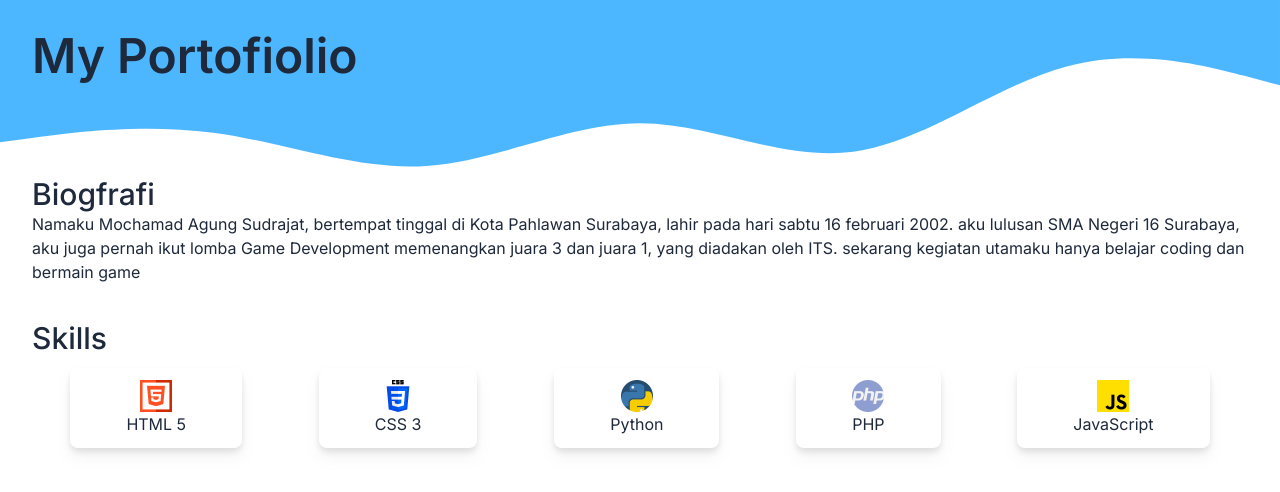
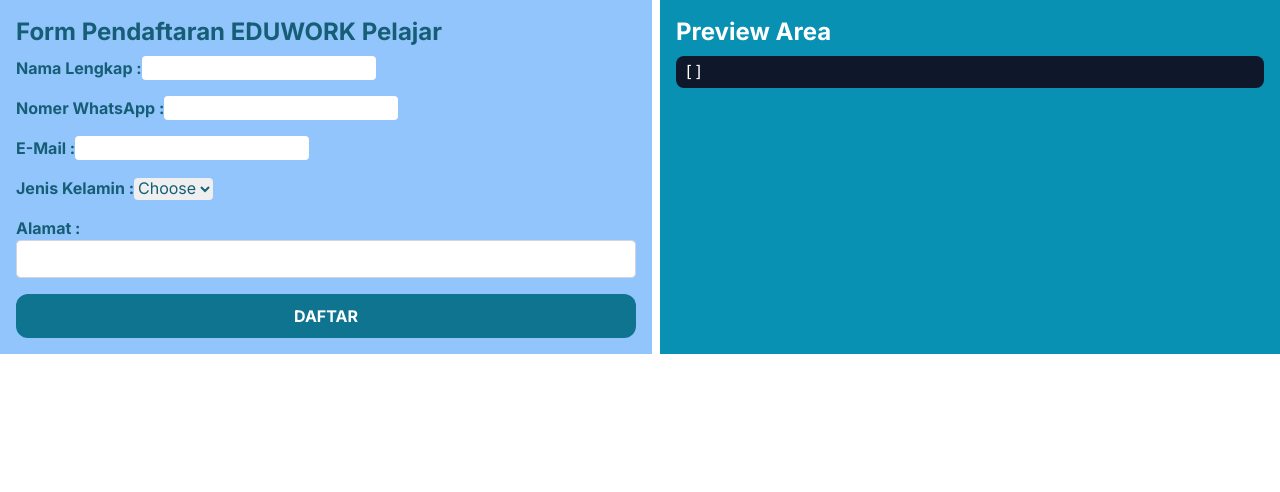
Before and after one commit to ASECU-Cloud/MERN-Agung, a React (Create React App) app: page / in a window 1280 px wide. Shown: the top 492 px of the page. Built offline with nearby package versions, Linux system fonts and the light colour scheme.

Commit message:
All functional final

```diff
--- a/public/final.css
+++ b/public/final.css
@@ -466,145 +466,28 @@
   --tw-backdrop-sepia:  ;
 }
 
-.container {
-  width: 100%;
-}
-
-@media (min-width: 640px) {
-  .container {
-    max-width: 640px;
-  }
-}
-
-@media (min-width: 768px) {
-  .container {
-    max-width: 768px;
-  }
-}
-
-@media (min-width: 1024px) {
-  .container {
-    max-width: 1024px;
-  }
-}
-
-@media (min-width: 1280px) {
-  .container {
-    max-width: 1280px;
-  }
-}
-
-@media (min-width: 1536px) {
-  .container {
-    max-width: 1536px;
-  }
-}
-
-.card {
-  background-color: #fff;
-  border-radius: 0.5rem;
-}
-
-.absolute {
-  position: absolute;
-}
-
-.relative {
-  position: relative;
-}
-
-.top-0 {
-  top: 0px;
-}
-
-.left-0 {
-  left: 0px;
-}
-
-.z-10 {
-  z-index: 10;
-}
-
-.m-3 {
-  margin: 0.75rem;
-}
-
-.mx-auto {
-  margin-left: auto;
-  margin-right: auto;
-}
-
-.my-12 {
-  margin-top: 3rem;
-  margin-bottom: 3rem;
-}
-
-.mb-24 {
-  margin-bottom: 6rem;
-}
-
-.mt-11 {
-  margin-top: 2.75rem;
-}
-
-.mt-9 {
-  margin-top: 2.25rem;
-}
-
-.mt-10 {
-  margin-top: 2.5rem;
-}
-
-.mt-8 {
-  margin-top: 2rem;
-}
-
-.mb-12 {
-  margin-bottom: 3rem;
+.m-0 {
+  margin: 0px;
 }
 
 .flex {
   display: flex;
 }
 
-.h-80 {
-  height: 20rem;
+.hidden {
+  display: none;
 }
 
-.h-64 {
-  height: 16rem;
-}
-
-.h-48 {
-  height: 12rem;
-}
-
-.h-auto {
-  height: auto;
-}
-
-.h-56 {
-  height: 14rem;
-}
-
-.h-60 {
-  height: 15rem;
-}
-
-.w-6 {
-  width: 1.5rem;
-}
-
-.w-8 {
-  width: 2rem;
+.w-full {
+  width: 100%;
 }
 
 .w-auto {
   width: auto;
 }
 
-.w-full {
-  width: 100%;
+.flex-none {
+  flex: none;
 }
 
 .flex-col {
@@ -615,81 +498,143 @@
   flex-wrap: wrap;
 }
 
-.items-center {
-  align-items: center;
+.gap-x-2 {
+  -webkit-column-gap: 0.5rem;
+          column-gap: 0.5rem;
 }
 
-.justify-center {
-  justify-content: center;
+.space-y-2 > :not([hidden]) ~ :not([hidden]) {
+  --tw-space-y-reverse: 0;
+  margin-top: calc(0.5rem * calc(1 - var(--tw-space-y-reverse)));
+  margin-bottom: calc(0.5rem * var(--tw-space-y-reverse));
 }
 
-.justify-around {
-  justify-content: space-around;
+.whitespace-pre {
+  white-space: pre;
 }
 
-.justify-items-center {
-  justify-items: center;
+.rounded {
+  border-radius: 0.25rem;
 }
 
-.justify-self-center {
-  justify-self: center;
+.rounded-xl {
+  border-radius: 0.75rem;
 }
 
-.overflow-auto {
-  overflow: auto;
+.rounded-lg {
+  border-radius: 0.5rem;
 }
 
-.overflow-hidden {
-  overflow: hidden;
+.border {
+  border-width: 1px;
 }
 
-.overflow-x-auto {
-  overflow-x: auto;
+.border-solid {
+  border-style: solid;
 }
 
-.overflow-x-hidden {
-  overflow-x: hidden;
+.border-gray-300 {
+  --tw-border-opacity: 1;
+  border-color: rgb(209 213 219 / var(--tw-border-opacity));
 }
 
-.px-14 {
-  padding-left: 3.5rem;
-  padding-right: 3.5rem;
+.bg-blue-300 {
+  --tw-bg-opacity: 1;
+  background-color: rgb(147 197 253 / var(--tw-bg-opacity));
 }
 
-.py-3 {
-  padding-top: 0.75rem;
-  padding-bottom: 0.75rem;
+.bg-cyan-600 {
+  --tw-bg-opacity: 1;
+  background-color: rgb(8 145 178 / var(--tw-bg-opacity));
 }
 
-.px-8 {
-  padding-left: 2rem;
-  padding-right: 2rem;
+.bg-white {
+  --tw-bg-opacity: 1;
+  background-color: rgb(255 255 255 / var(--tw-bg-opacity));
 }
 
-.pt-8 {
-  padding-top: 2rem;
+.bg-cyan-700 {
+  --tw-bg-opacity: 1;
+  background-color: rgb(14 116 144 / var(--tw-bg-opacity));
 }
 
-.align-middle {
-  vertical-align: middle;
+.bg-slate-900 {
+  --tw-bg-opacity: 1;
+  background-color: rgb(15 23 42 / var(--tw-bg-opacity));
 }
 
-.text-3xl {
-  font-size: 1.875rem;
-  line-height: 2.25rem;
+.bg-clip-padding {
+  background-clip: padding-box;
 }
 
-.text-5xl {
-  font-size: 3rem;
-  line-height: 1;
+.p-4 {
+  padding: 1rem;
 }
 
-.font-medium {
-  font-weight: 500;
+.px-3 {
+  padding-left: 0.75rem;
+  padding-right: 0.75rem;
 }
 
-.font-semibold {
-  font-weight: 600;
+.py-1\.5 {
+  padding-top: 0.375rem;
+  padding-bottom: 0.375rem;
+}
+
+.py-1 {
+  padding-top: 0.25rem;
+  padding-bottom: 0.25rem;
+}
+
+.px-6 {
+  padding-left: 1.5rem;
+  padding-right: 1.5rem;
+}
+
+.py-2\.5 {
+  padding-top: 0.625rem;
+  padding-bottom: 0.625rem;
+}
+
+.py-2 {
+  padding-top: 0.5rem;
+  padding-bottom: 0.5rem;
+}
+
+.px-2 {
+  padding-left: 0.5rem;
+  padding-right: 0.5rem;
+}
+
+.pb-2 {
+  padding-bottom: 0.5rem;
+}
+
+.text-2xl {
+  font-size: 1.5rem;
+  line-height: 2rem;
+}
+
+.text-base {
+  font-size: 1rem;
+  line-height: 1.5rem;
+}
+
+.text-sm {
+  font-size: 0.875rem;
+  line-height: 1.25rem;
+}
+
+.font-bold {
+  font-weight: 700;
+}
+
+.font-normal {
+  font-weight: 400;
+}
+
+.uppercase {
+  text-transform: uppercase;
 }
 
 .text-slate-800 {
@@ -697,64 +642,36 @@
   color: rgb(30 41 59 / var(--tw-text-opacity));
 }
 
-.drop-shadow-lg {
-  --tw-drop-shadow: drop-shadow(0 10px 8px rgb(0 0 0 / 0.04)) drop-shadow(0 4px 3px rgb(0 0 0 / 0.1));
-  -webkit-filter: var(--tw-blur) var(--tw-brightness) var(--tw-contrast) var(--tw-grayscale) var(--tw-hue-rotate) var(--tw-invert) var(--tw-saturate) var(--tw-sepia) var(--tw-drop-shadow);
-          filter: var(--tw-blur) var(--tw-brightness) var(--tw-contrast) var(--tw-grayscale) var(--tw-hue-rotate) var(--tw-invert) var(--tw-saturate) var(--tw-sepia) var(--tw-drop-shadow);
+.text-cyan-800 {
+  --tw-text-opacity: 1;
+  color: rgb(21 94 117 / var(--tw-text-opacity));
+}
+
+.text-red-600 {
+  --tw-text-opacity: 1;
+  color: rgb(220 38 38 / var(--tw-text-opacity));
+}
+
+.text-gray-700 {
+  --tw-text-opacity: 1;
+  color: rgb(55 65 81 / var(--tw-text-opacity));
+}
+
+.text-white {
+  --tw-text-opacity: 1;
+  color: rgb(255 255 255 / var(--tw-text-opacity));
 }
 
 body{
   font-family: 'Inter', sans-serif;
 }
 
-@media (min-width: 640px) {
-  .sm\:mx-auto {
-    margin-left: auto;
-    margin-right: auto;
-  }
-
-  .sm\:mx-1 {
-    margin-left: 0.25rem;
-    margin-right: 0.25rem;
-  }
-
-  .sm\:mx-8 {
-    margin-left: 2rem;
-    margin-right: 2rem;
-  }
-
-  .sm\:h-32 {
-    height: 8rem;
-  }
-
-  .sm\:border-l-orange-800 {
-    --tw-border-opacity: 1;
-    border-left-color: rgb(154 52 18 / var(--tw-border-opacity));
-  }
-
-  .sm\:px-8 {
-    padding-left: 2rem;
-    padding-right: 2rem;
-  }
-}
-
-@media (min-width: 768px) {
-  .md\:h-auto {
-    height: auto;
-  }
-
-  .md\:w-full {
-    width: 100%;
-  }
+.focus\:outline-blue-700:focus {
+  outline-color: #1d4ed8;
 }
 
 @media (min-width: 1024px) {
-  .lg\:my-0 {
-    margin-top: 0px;
-    margin-bottom: 0px;
-  }
-
-  .lg\:mb-24 {
-    margin-bottom: 6rem;
+  .lg\:flex-1 {
+    flex: 1 1 0%;
   }
 }
--- a/public/index.html
+++ b/public/index.html
@@ -36,7 +36,7 @@
   </head>
   <body class="text-slate-800">
     <noscript>You need to enable JavaScript to run this app.</noscript>
-    <div id="content" class="mx-auto px-8 "></div>
+    <div id="content" ></div>
     <!--
       This HTML file is a template.
       If you open it directly in the browser, you will see an empty page.
--- a/src/App.jsx
+++ b/src/App.jsx
@@ -1,16 +1,26 @@
-import Biografi from "./parts/Biografi";
-import Header from "./parts/Header";
-import Skills from "./parts/Skills";
+import { useState } from "react";
+import FormTemplate from "./parts/FormTemplate";
+import Preview from "./parts/Preview";
 
 
 
 function App() {
+
+    const [userData,setUserData] = useState([])
+
+
     return (
-    <div className="container mx-auto">
-        <Header></Header>
-        <Biografi></Biografi>
-        <Skills></Skills>
-    </div> );
+    <div className="flex gap-x-2 flex-wrap">
+        <div className="w-full lg:flex-1 bg-blue-300 p-4">
+            <p className="font-bold text-2xl text-cyan-800 pb-2">Form Pendaftaran EDUWORK Pelajar</p>
+            <FormTemplate setUserData={setUserData} userData={userData}/>
+        </div>
+        <div className="w-full lg:flex-1 flex-none bg-cyan-600">
+            <Preview userData={userData}/>
+        </div>
+
+    </div>
+    );
 }
 
 export default App;
--- a/src/parts/Biografi.jsx
+++ /dev/null
@@ -1,13 +0,0 @@
-function Biografi() {
-    return (
-        <div>
-            <h2 className="text-3xl font-medium">Biogfrafi</h2>
-            <p>Namaku Mochamad Agung Sudrajat, bertempat tinggal di Kota Pahlawan Surabaya, lahir pada hari sabtu 16 februari 2002.
-            aku lulusan SMA Negeri 16 Surabaya, aku juga pernah ikut lomba Game Development memenangkan juara 3 dan juara 1, yang diadakan oleh ITS.
-            sekarang kegiatan utamaku hanya belajar coding dan bermain game
-            </p>
-        </div>
-     );
-}
-
-export default Biografi;
--- /dev/null
+++ b/src/parts/FormTemplate.jsx
@@ -0,0 +1,106 @@
+import { useState } from "react";
+import Validator from "./Validator";
+
+function FormTemplate({setUserData,userData}) {
+
+	const [nama,setNama] = useState('');
+	const [telp,setTelp] = useState('');
+	const [email,setEmail] = useState('');
+	const [gender,setGender]= useState('')
+	const [alamat,setAlamat] =useState('')
+    const [errDisp,setErrDisp] =useState({})
+
+
+	const handleSubmit = (e) =>{
+		e.preventDefault()
+        let password = Math.floor(Math.random()*10001)
+        let data = {nama,telp,email,gender,alamat,password}
+        let valid = Validator(data)
+
+        if (Object.values(valid).length) {
+            setErrDisp(valid)
+            return
+        }
+
+        let strData = JSON.stringify(data,undefined,4)
+        setUserData(userData=[...userData,JSON.parse(strData)])
+		setNama('')
+		setTelp('')
+		setEmail('')
+		setGender('')
+		setAlamat('')
+        setErrDisp('')
+	}
+
+    // useEffect(()=>{
+    //     console.log(errDisp[0].erNama);
+    // },[errDisp])
+
+    return (
+        <div>
+        <form onSubmit={handleSubmit} className="text-cyan-800 font-bold text-base flex flex-col space-y-2">
+            <label htmlFor="Nama">
+                Nama Lengkap :
+                <input
+                    id="Nama"
+                    type="Nama"
+					value={nama}
+					onChange={(e)=>setNama(e.target.value)}
+                    className="focus:outline-blue-700 rounded"
+                    />
+            </label>
+			<p className="text-sm font-normal text-red-600">{errDisp.erNama}</p>
+            <label htmlFor="Telp">
+                Nomer WhatsApp :
+                <input
+                    type="text"
+                    name="Telp"
+                    id="Telp"
+					value={telp}
+                    onChange={(e)=>setTelp(e.target.value)}
+                    className="focus:outline-blue-700 rounded"
+
+					/>
+            </label>
+            <p className="text-sm font-normal text-red-600">{errDisp.erTelp}</p>
+
+            <label htmlFor="email">
+                E-Mail :
+                <input
+                    id="email"
+                    type="email"
+					value={email}
+					onChange={(e)=>setEmail(e.target.value)}
+                    className="focus:outline-blue-700 rounded"
+
+                    />
+            </label>
+			<p className="text-sm font-normal text-red-600">{errDisp.erEmail}</p>
+            <label htmlFor="gender">Jenis Kelamin :
+            <select name="gender" id="gender" value={gender} onChange={(e)=>setGender(e.target.value)}  className="focus:outline-blue-700 rounded">
+                <option value="" hidden disabled>Choose</option>
+                <option value="pria">Pria</option>
+                <option value="wanita">Wanita</option>
+            </select>
+			</label>
+			<p className="text-sm font-normal text-red-600">{errDisp.erGender}</p>
+            <label htmlFor="alamat">
+                Alamat :
+                <input
+                    id="alamat"
+                    type="textarea"
+					value={alamat}
+					onChange={(e)=>setAlamat(e.target.value)}
+
+                    className="w-full px-3 py-1.5 text-base font-normal text-gray-700 bg-white bg-clip-padding border border-solid border-gray-300 rounded m-0 focus:outline-blue-700"/>
+            </label>
+			<p className="text-sm font-normal text-red-600">{errDisp.erAlamat}</p>
+
+            <button className="px-6 py-2.5 bg-cyan-700 text-white font-bold rounded-xl w-auto uppercase">Daftar</button>
+        </form>
+        <div id="login" className=""></div>
+        </div>
+     );
+}
+
+export default FormTemplate;
--- a/src/parts/Header.jsx
+++ /dev/null
@@ -1,10 +0,0 @@
-function Header() {
-    return (
-        <div className="lg:mb-24 my-12 lg:my-0 w-full">
-            <svg className="absolute w-full h-auto top-0 left-0 overflow-hidden" id="svg" xmlns="http://www.w3.org/2000/svg" viewBox="0 0 1440 320"><path className="overflow-hidden"  fill="#0099ff" fillOpacity="0.7" d="M0,160L40,154.7C80,149,160,139,240,149.3C320,160,400,192,480,186.7C560,181,640,139,720,138.7C800,139,880,181,960,170.7C1040,160,1120,96,1200,74.7C1280,53,1360,75,1400,85.3L1440,96L1440,0L1400,0C1360,0,1280,0,1200,0C1120,0,1040,0,960,0C880,0,800,0,720,0C640,0,560,0,480,0C400,0,320,0,240,0C160,0,80,0,40,0L0,0Z"></path></svg>
-            <h1 className="relative text-5xl font-semibold z-10 pt-8">My Portofiolio</h1>
-        </div>
-     );
-}
-
-export default Header;
--- /dev/null
+++ b/src/parts/Preview.jsx
@@ -0,0 +1,21 @@
+function Preview({userData}) {
+
+
+    return (
+        <div className="p-4 text-white">
+            <h2 className="pb-2 font-bold text-2xl">Preview Area</h2>
+
+            <div id="data" className="bg-slate-900 rounded-lg px-2 py-1 ">
+                <pre className="whitespace-pre">
+
+
+                    {/* {'{\n   nama: "john doe",\n   telp: "Done",\n   email: "agunglioko@gmail.com",\n   gender: "pria",\n   alamat: "Ngagel Tirto v no 21"\n}'} */}
+                    {JSON.stringify(userData,undefined,4)}
+
+                </pre>
+            </div>
+        </div>
+     );
+}
+
+export default Preview;
--- a/src/parts/SkillConst.jsx
+++ /dev/null
@@ -1,15 +0,0 @@
-function SkillConst({links}) {
-
-    return (
-        <div className="flex justify-around flex-wrap">
-            {links.map((link) =>(
-                <div className=" card m-3 px-14 py-3 drop-shadow-lg flex flex-col items-center " key={link.id}>
-                    <img  src={link.link} alt="tes" className="w-8" />
-                    <p>{link.text}</p>
-                </div>
-            ))}
-        </div>
-     );
-}
-
-export default SkillConst;
--- a/src/parts/Skills.jsx
+++ /dev/null
@@ -1,23 +0,0 @@
-import SkillConst from "./SkillConst";
-
-
-
-function Skills() {
-    const links =[
-        { link:"/img/html.png" ,id:1,text:"HTML 5" },
-        { link:"/img/css-3.png" ,id:2,text:"CSS 3"  },
-        { link:"/img/python.png" ,id:3,text:"Python"  },
-        { link:"/img/php.png" ,id:4,text:"PHP"  },
-        { link:"/img/js.png" ,id:5,text:"JavaScript"}
-    ]
-
-    return (
-        <div className="mt-9">
-            <h2 className="text-3xl font-medium">Skills</h2>
-            <SkillConst links = {links}/>
-        </div>
-
-     );
-}
-
-export default Skills;
--- /dev/null
+++ b/src/parts/Validator.jsx
@@ -0,0 +1,33 @@
+function Validator({nama,telp,email,gender,alamat}) {
+    let errors ={}
+
+    let format = /[^a-zA-Z0-9 ]/;
+    let formatResult = format.test(nama)
+    // Check Nama
+    if (!nama){
+        errors.erNama = "Nama tidak boleh kosong!"
+    }else if(formatResult){
+        errors.erNama = "Nama tidak Valid!"
+    }
+    // Check Telepon
+    if (!telp) {
+        errors.erTelp = "No telp tidak Valid!"
+    }
+
+    // Check Email
+    if (!email){
+        errors.erEmail = "Email tidak Valid!"
+    }
+
+    if(!gender){
+        errors.erGender = "Pilih salah satu!"
+    }
+
+    if(!alamat){
+        errors.erAlamat = "Cantumkan alamat!"
+    }
+
+    return errors;
+}
+
+export default Validator;
```
